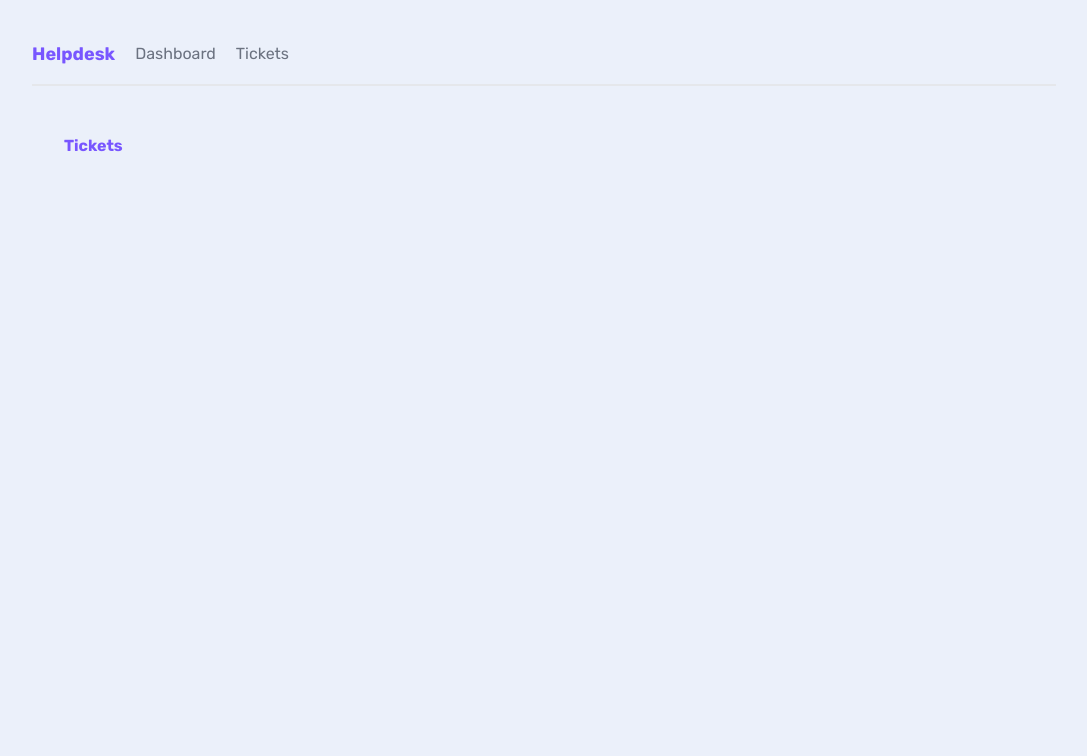
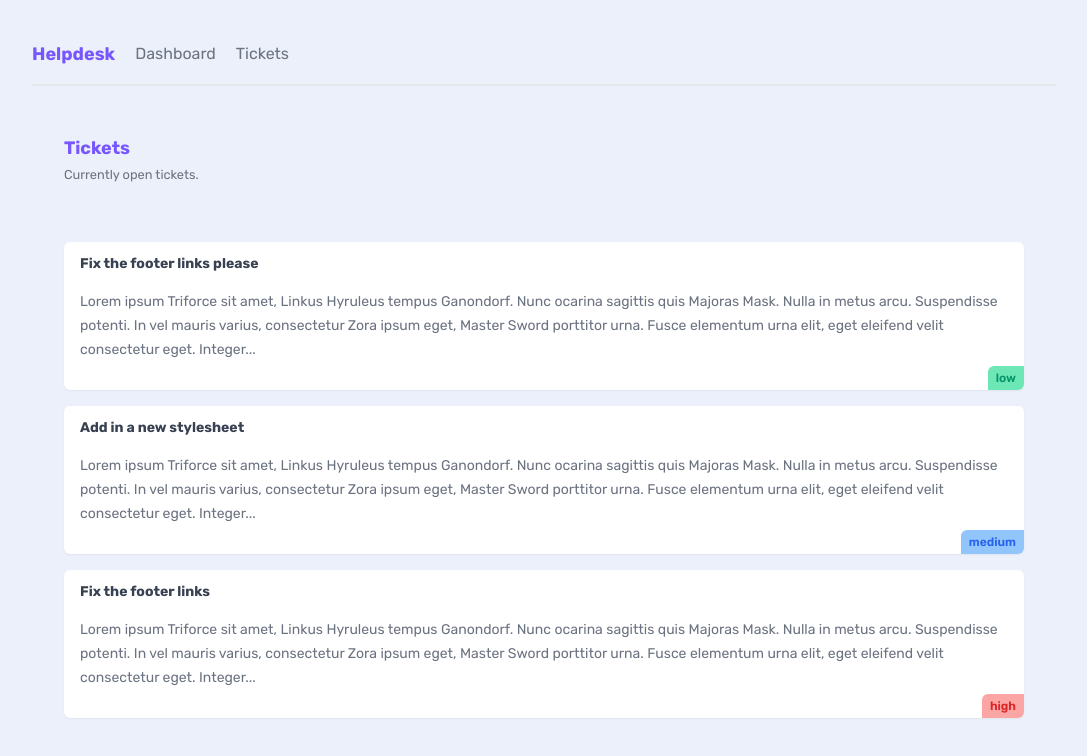
Before and after one commit to Turtel216/Help-Desk, a Next.js app: page /tickets in a window 1280 px wide. Shown: the top 756 px of the page, without its empty margins (96-1183 px from the left). Built offline with nearby package versions, Linux system fonts and the light colour scheme; data requests are answered from the project's data file.

Commit message:
Added TicketList

```diff
--- /dev/null
+++ b/_data/db.json
@@ -0,0 +1,25 @@
+{
+  "tickets": [
+    {
+      "id": "1",
+      "title": "Fix the footer links please",
+      "body": "Lorem ipsum Triforce sit amet, Linkus Hyruleus tempus Ganondorf. Nunc ocarina sagittis quis Majoras Mask. Nulla in metus arcu. Suspendisse potenti. In vel mauris varius, consectetur Zora ipsum eget, Master Sword porttitor urna. Fusce elementum urna elit, eget eleifend velit consectetur eget. Integer vel lobortis ipsum, vitae auctor Ocarina of Time. Donec sed urna dapibus, interdum magna a, eleifend magna. Curabitur tincidunt enim a neque volutpat. Phasellus auctor magna vel nunc pretium, ut volutpat justo tristique. Pellentesque cursus convallis mauris, in tempus enim tincidunt vitae.",
+      "priority": "low",
+      "user_email": "mario@netninja.dev"
+    },
+    {
+      "id": "2",
+      "title": "Add in a new stylesheet",
+      "body": "Lorem ipsum Triforce sit amet, Linkus Hyruleus tempus Ganondorf. Nunc ocarina sagittis quis Majoras Mask. Nulla in metus arcu. Suspendisse potenti. In vel mauris varius, consectetur Zora ipsum eget, Master Sword porttitor urna. Fusce elementum urna elit, eget eleifend velit consectetur eget. Integer vel lobortis ipsum, vitae auctor Ocarina of Time. Donec sed urna dapibus, interdum magna a, eleifend magna. Curabitur tincidunt enim a neque volutpat. Phasellus auctor magna vel nunc pretium, ut volutpat justo tristique. Pellentesque cursus convallis mauris, in tempus enim tincidunt vitae.",
+      "priority": "medium",
+      "user_email": "mario@netninja.dev"
+    },
+    {
+      "id": "3",
+      "title": "Fix the footer links",
+      "body": "Lorem ipsum Triforce sit amet, Linkus Hyruleus tempus Ganondorf. Nunc ocarina sagittis quis Majoras Mask. Nulla in metus arcu. Suspendisse potenti. In vel mauris varius, consectetur Zora ipsum eget, Master Sword porttitor urna. Fusce elementum urna elit, eget eleifend velit consectetur eget. Integer vel lobortis ipsum, vitae auctor Ocarina of Time. Donec sed urna dapibus, interdum magna a, eleifend magna. Curabitur tincidunt enim a neque volutpat. Phasellus auctor magna vel nunc pretium, ut volutpat justo tristique. Pellentesque cursus convallis mauris, in tempus enim tincidunt vitae.",
+      "priority": "high",
+      "user_email": "peach@netninja.dev"
+    }
+  ]
+}
--- /dev/null
+++ b/app/tickets/TicketList.jsx
@@ -0,0 +1,31 @@
+async function getTickets() {
+  const res = await fetch('http://localhost:4000/tickets', {
+    next: {
+      revalidate: 0
+    }
+  });
+
+  return res.json();
+}
+
+
+export default async function TicketList() {
+  const tickets = await getTickets()
+  return  (
+    <>
+      {tickets.map((ticket) => (
+        <div key={ticket.id} className="card my-5">
+          <h3>{ticket.title}</h3>
+          <p>{ticket.body.slice(0, 300)}...</p>
+          <div className={`pill ${ticket.priority}`}>
+            {ticket.priority}
+          </div>
+
+        </div>
+      ))}
+      {tickets === 0 && (
+      <p className="text-center">There are no open tickets</p>
+      )}
+    </>
+  )
+}
--- a/app/tickets/page.jsx
+++ b/app/tickets/page.jsx
@@ -1,7 +1,16 @@
+import TicketList from './TicketList'
+
 export default function Tickets() {
   return (
     <main>
-      <h2>Tickets</h2>
+      <nav>
+        <div>
+          <h2>Tickets</h2>
+          <p><small>Currently open tickets.</small></p>
+        </div>
+      </nav>
+
+      <TicketList/>
     </main>
   )
 }
--- a/package.json
+++ b/package.json
@@ -12,6 +12,7 @@
     "autoprefixer": "10.4.19",
     "eslint": "8.57.0",
     "eslint-config-next": "14.2.3",
+    "json-server": "^1.0.0-beta.0",
     "next": "14.2.3",
     "postcss": "8.4.38",
     "react": "18.3.1",
```
Also changed, not shown: 1 other file (tests, documents, lock files or other folders).
